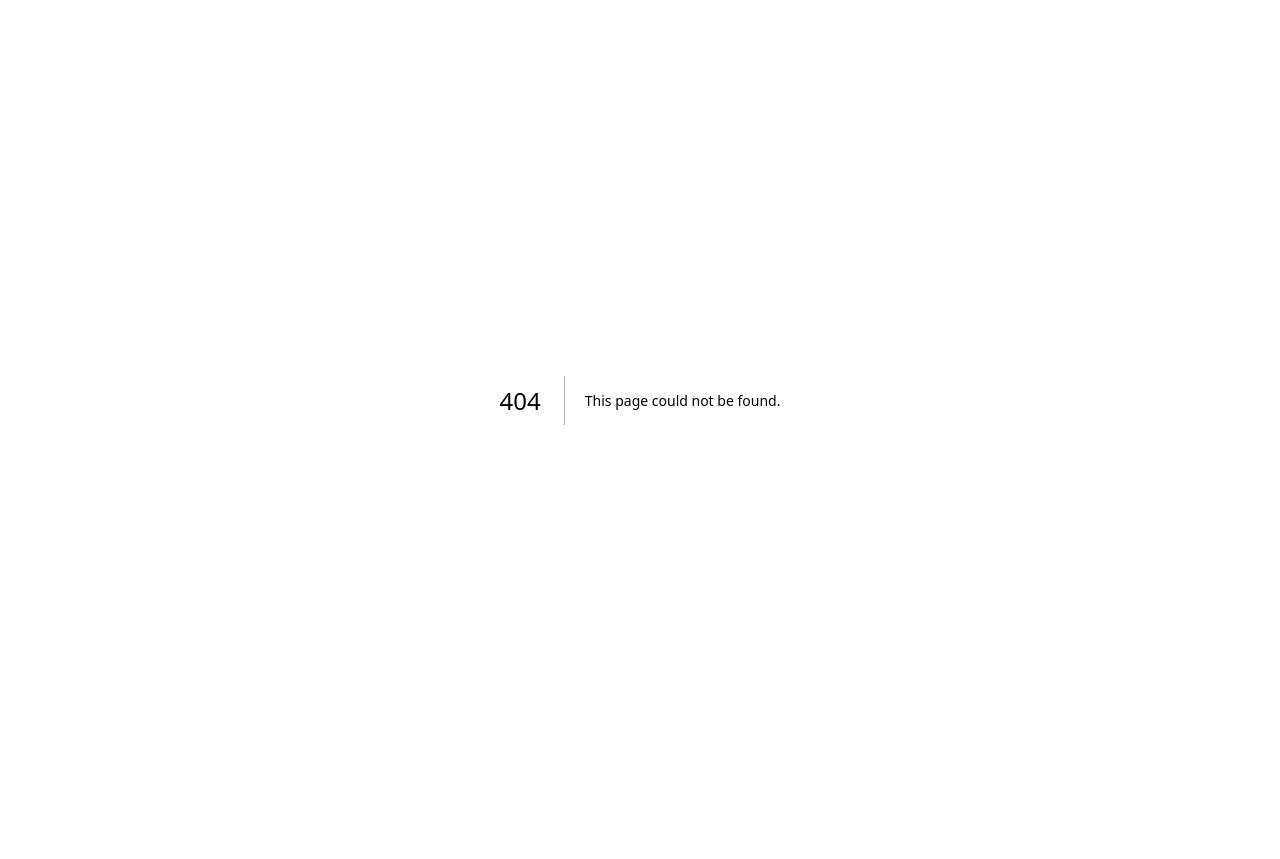
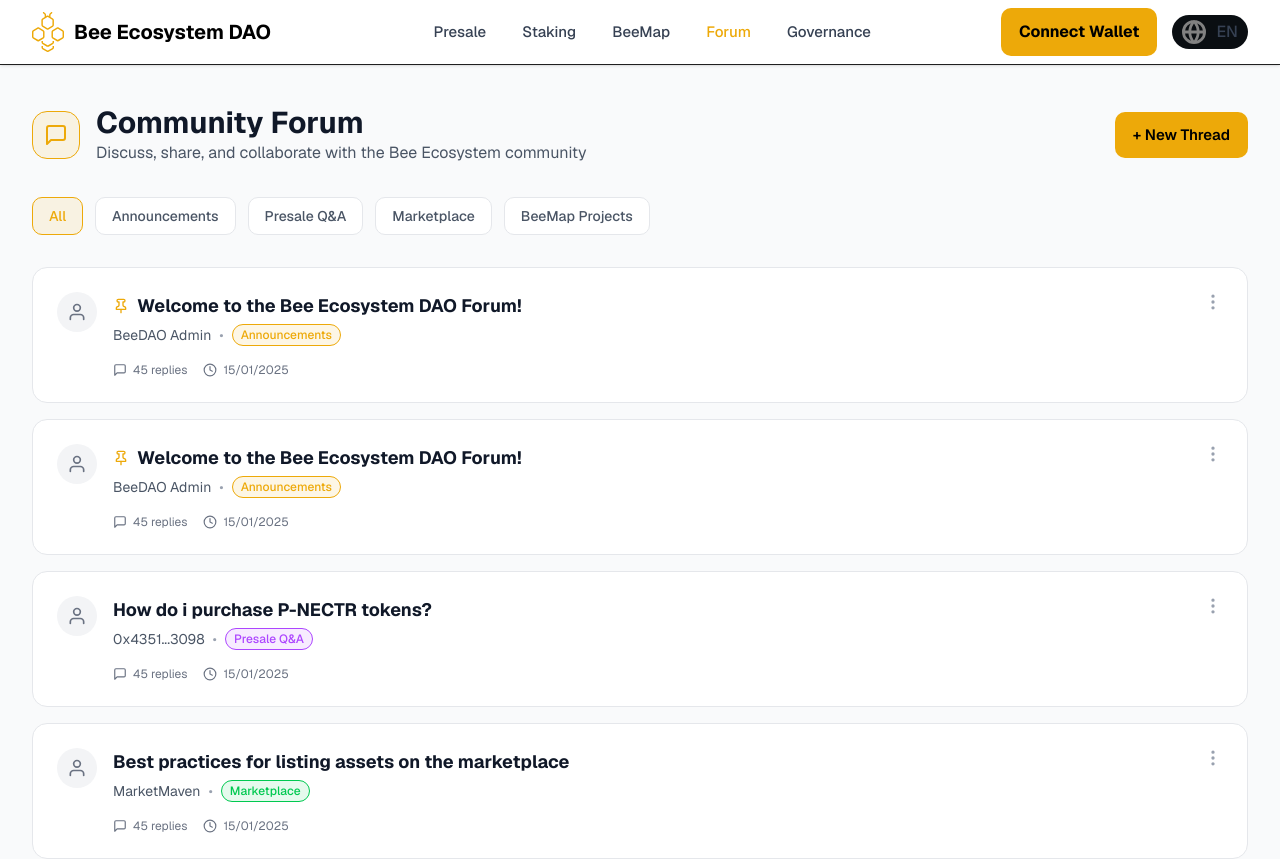
Before and after one commit to binemmanuel/bee_ecosystem, a Next.js app: page /forum in a window 1280 px wide. Before the commit this address had no page. Shown: the top 859 px of the page. Before the commit the page ends 800 px from the top, so only its background shows below. Built offline with nearby package versions, Linux system fonts and the light colour scheme.

Commit message:
Add ForumPage component with layout including header, filters, thread list, and footer

```diff
--- /dev/null
+++ b/src/app/forum/page.tsx
@@ -0,0 +1,21 @@
+import ForumThreadList from "@/components/ForumThreadList";
+import ForumFilters from "@/components/ForumFilters";
+import ForumHeader from "@/components/ForumHeader";
+import Navbar from "@/components/Navbar";
+import Footer from "@/components/Footer";
+
+export default function ForumPage() {
+	return (
+		<div className="min-h-screen bg-gray-50 dark:bg-black text-gray-900 dark:text-white font-['Geist'] transition-colors duration-300">
+			<Navbar />
+
+			<main className="max-w-7xl mx-auto px-4 sm:px-6 lg:px-8 py-10">
+				<ForumHeader />
+				<ForumFilters />
+				<ForumThreadList />
+			</main>
+
+			<Footer />
+		</div>
+	);
+}
```
